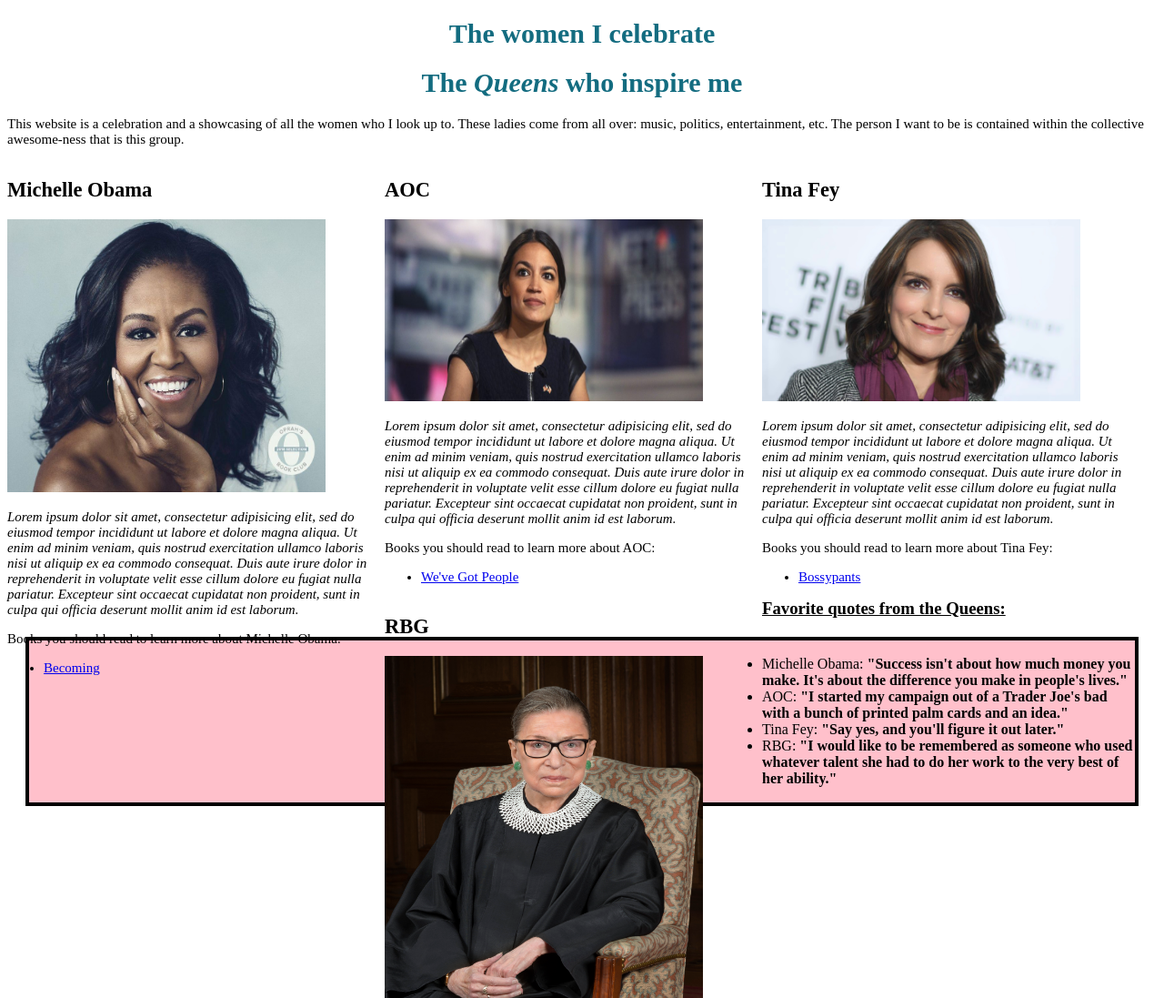
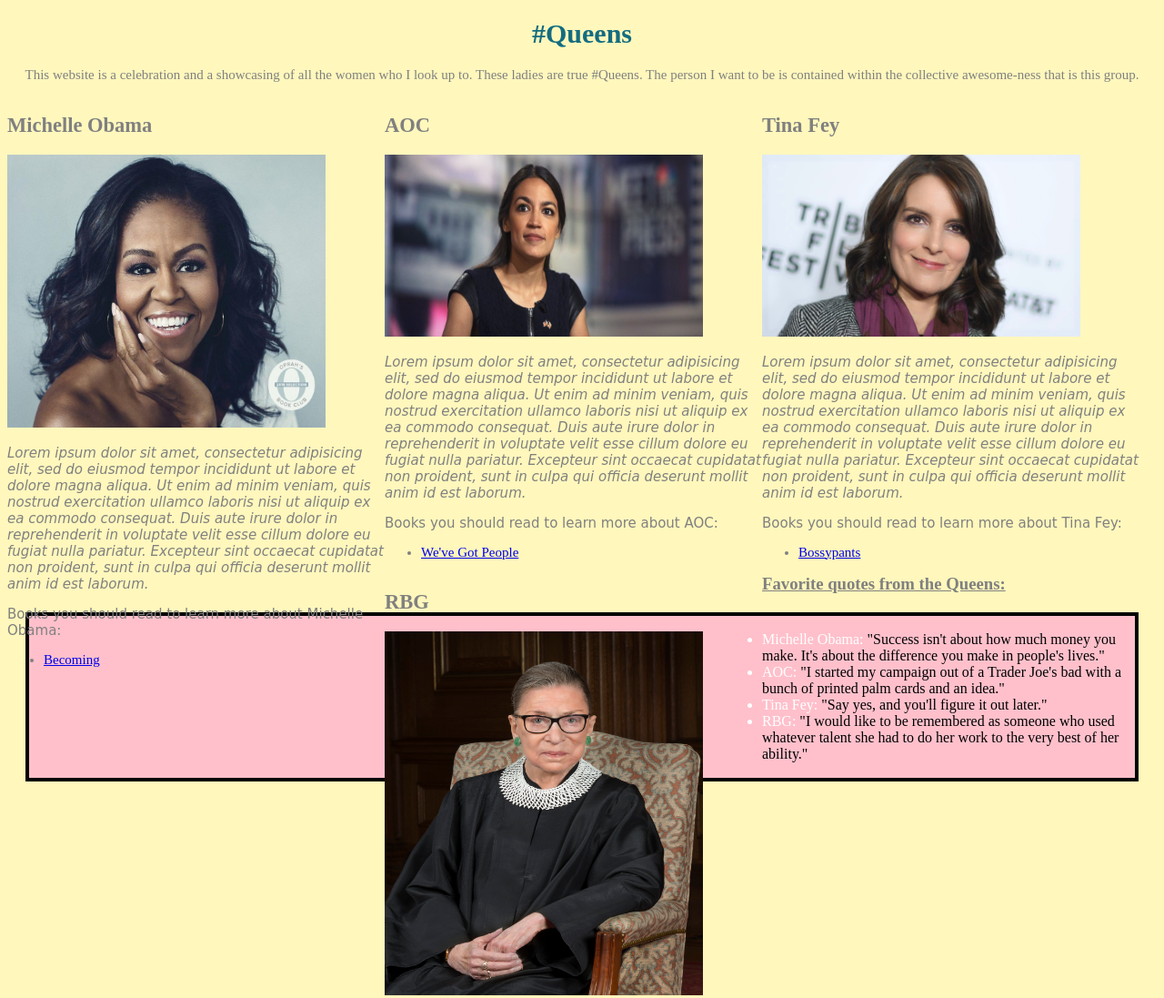
Before and after one commit to Soha-Pour/p2, a plain HTML site: page index.html in a window 1280 px wide. Shown: the top 1097 px of the page at 91% size. Drawn offline with Linux system fonts and the light colour scheme.

Commit message:
add inheritance and nesting elements.

```diff
--- a/css/styles.css
+++ b/css/styles.css
@@ -7,8 +7,16 @@ h1 {
   font-style: italic;
 }
 
+body {
+  color: gray;
+}
+
 .quote {
-  font-weight: bold;
+  color: black;
+}
+
+.border-quotes ul {
+  color: white;
 }
 
 .main-content {
@@ -30,3 +38,11 @@ h1 {
 .title {
   text-decoration: underline;
 }
+
+.column p {
+  font-family: cursive;
+}
+
+.introduction {
+  text-align: center;
+}
--- a/index.html
+++ b/index.html
@@ -3,13 +3,12 @@
   <head>
     <meta charset="utf-8">
     <link rel="stylesheet" href="css/styles.css" type="text/css">
-    <title>Queens</title>
+    <title>#Queens</title>
   </head>
-  <body>
+  <body style="background-color:#FFF7BC">
     <div class="main-content">
-      <h1>The women I celebrate</h1>
-      <h1>The <em>Queens</em> who inspire me</h1>
-      <p>This website is a celebration and a showcasing of all the women who I look up to. These ladies come from all over: music, politics, entertainment, etc. The person I want to be is contained within the collective awesome-ness that is this group.</p>
+      <h1>#Queens</h1>
+        <p class="introduction">This website is a celebration and a showcasing of all the women who I look up to. These ladies are true #Queens. The person I want to be is contained within the collective awesome-ness that is this group.</p>
 
       <div class="column">
         <h2>Michelle Obama</h2>
```
